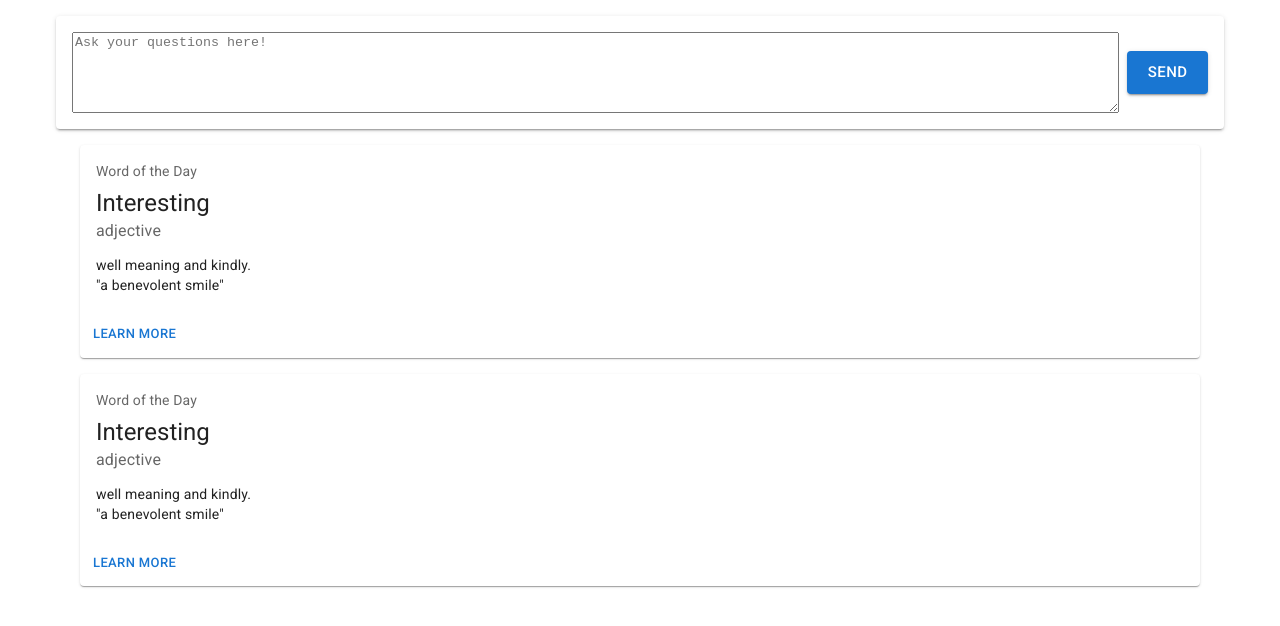
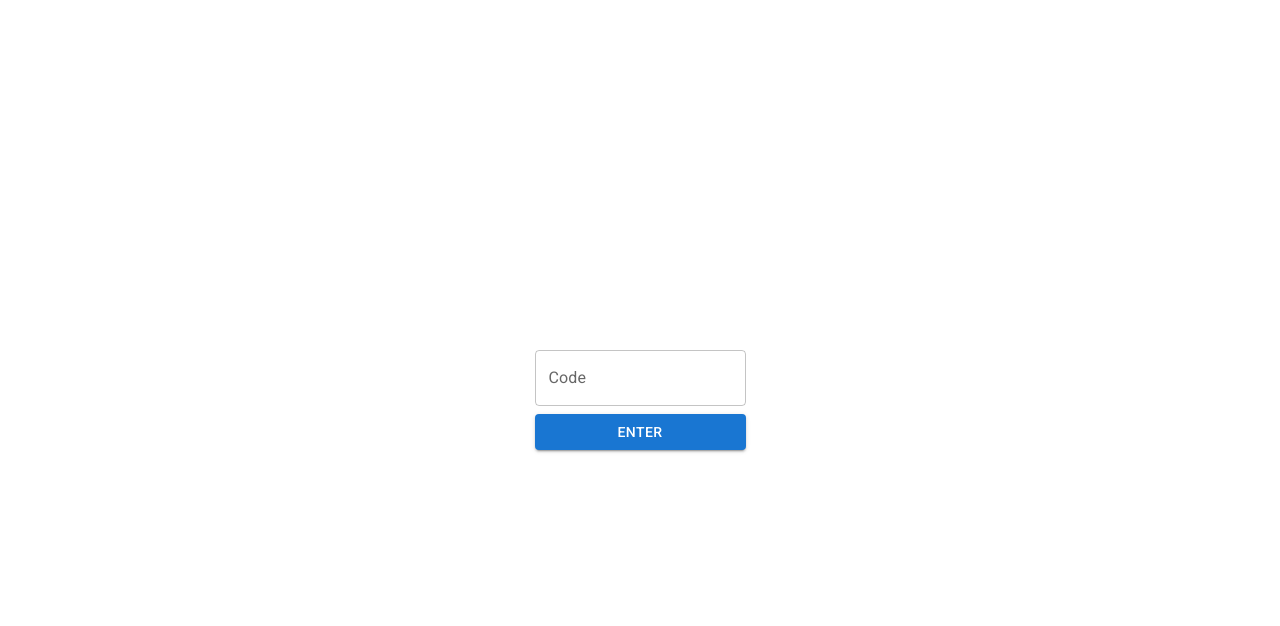
Before and after one commit to cwkang1998/qask, a React (Create React App) app in the folder frontend/: page / in a window 1280 px wide. Shown: the top 626 px of the page. Built offline with nearby package versions, Linux system fonts and the light colour scheme.

Commit message:
feat: Implement basic enter code page

```diff
--- a/frontend/src/App.tsx
+++ b/frontend/src/App.tsx
@@ -6,6 +6,7 @@ import "@fontsource/roboto/500.css";
 import "@fontsource/roboto/700.css";
 import { BrowserRouter as Router, Routes, Route } from "react-router-dom";
 import { createTheme, CssBaseline, ThemeProvider } from "@mui/material";
+import { Entry } from "./pages/Entry";
 import { Room } from "./pages/Room";
 
 const theme = createTheme();
@@ -17,7 +18,8 @@ function App() {
       <ThemeProvider theme={theme}>
         <Router>
           <Routes>
-            <Route path="/" element={<Room />} />
+            <Route path="/" element={<Entry />} />
+            <Route path="/room" element={<Room />} />
           </Routes>
         </Router>
       </ThemeProvider>
--- a/frontend/src/index.css
+++ b/frontend/src/index.css
@@ -1,4 +1,8 @@
+html {
+  height: 100%;
+}
 body {
+  height: 100%;
   margin: 0;
   font-family: -apple-system, BlinkMacSystemFont, 'Segoe UI', 'Roboto', 'Oxygen',
     'Ubuntu', 'Cantarell', 'Fira Sans', 'Droid Sans', 'Helvetica Neue',
@@ -11,3 +15,7 @@ code {
   font-family: source-code-pro, Menlo, Monaco, Consolas, 'Courier New',
     monospace;
 }
+
+#root {
+  height: 100%;
+}
--- /dev/null
+++ b/frontend/src/pages/Entry.tsx
@@ -0,0 +1,21 @@
+import { Stack, TextField, Button, Grid } from "@mui/material";
+
+export const Entry = () => {
+  return (
+    <Grid
+      container
+      direction="column"
+      justifyContent="center"
+      alignItems="center"
+      style={{
+        padding: "16px",
+        height: "100%",
+      }}
+    >
+      <Stack spacing={1}>
+        <TextField label="Code" />
+        <Button variant="contained">Enter</Button>
+      </Stack>
+    </Grid>
+  );
+};
```
